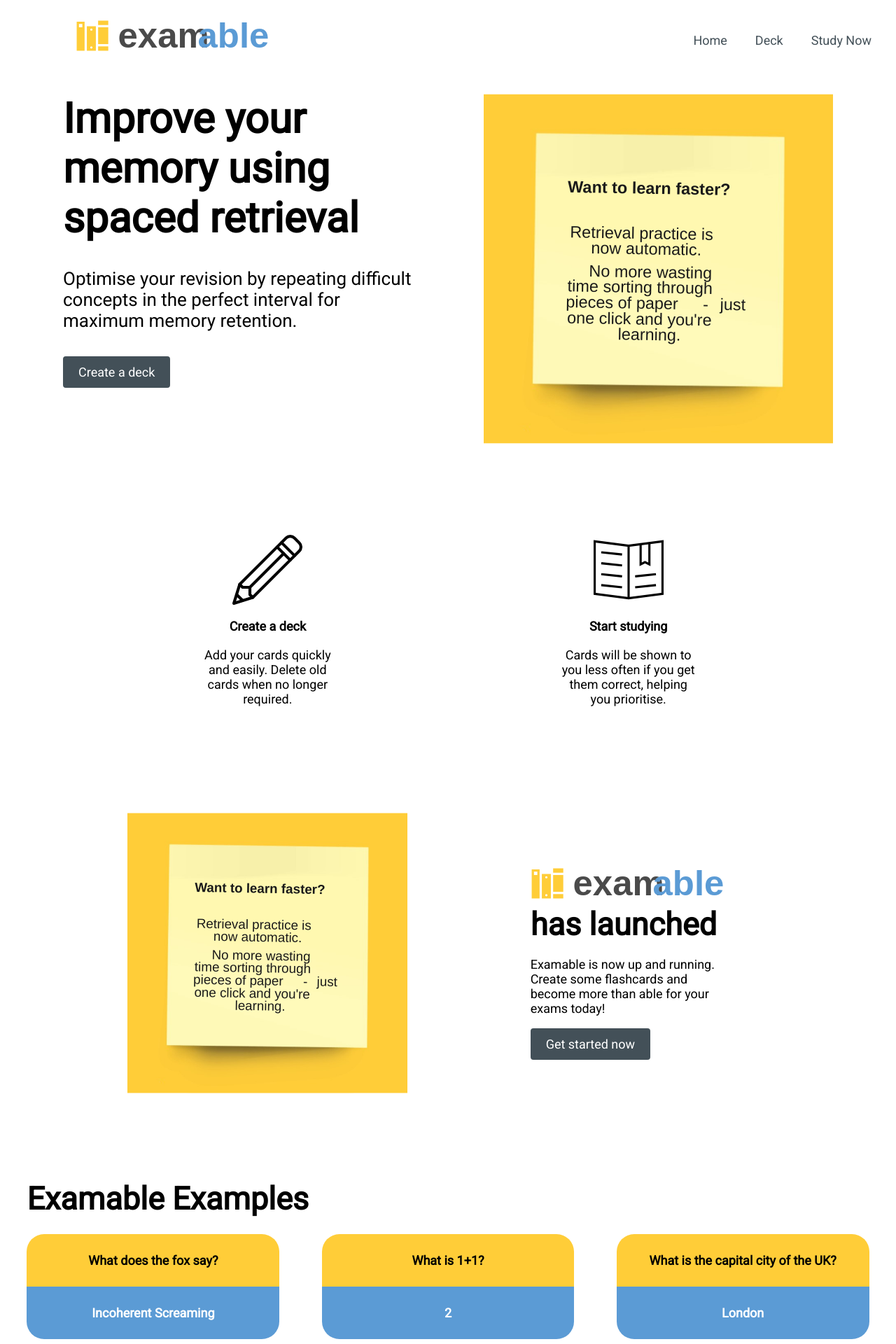
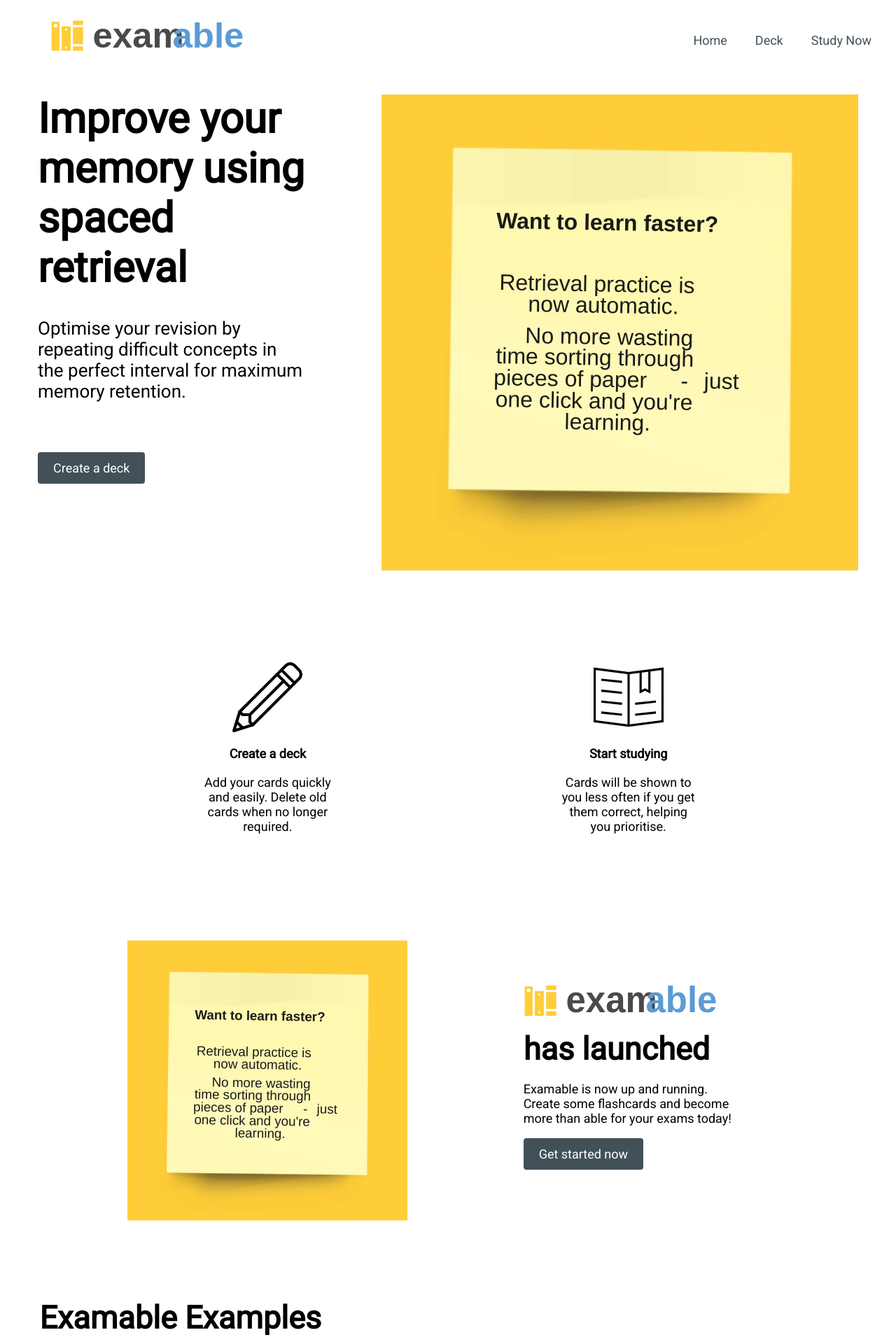
Before and after one commit to tianqibu/examable, a React (Create React App) app in the folder frontend/app/: page / in a window 1280 px wide. Shown: the top 1920 px of the page at 70% size. Built offline with nearby package versions, Linux system fonts and the light colour scheme; no server answers.

Commit message:
homepage now dynamically resizes to mobile screens and desktop

```diff
--- a/frontend/app/src/components/button.css
+++ b/frontend/app/src/components/button.css
@@ -14,6 +14,7 @@
     cursor: pointer;
     transition: transform 0.2s ease;
     padding: 4px;
+    margin: auto;
 }
 
 .btn:hover {
--- a/frontend/app/src/index.css
+++ b/frontend/app/src/index.css
@@ -23,7 +23,7 @@
 
 .logo {
   width: 300px;
-  padding-left: 6rem;
+  padding-left: 4rem;
   padding-top: 5px;
 }
 
@@ -36,7 +36,7 @@
 
 .buttonsContainer {
   display: flex;
-  align-items: space-evenly;
+  justify-content: space-evenly;
   flex-wrap: wrap;
   margin-bottom: 2px;
 }
@@ -70,25 +70,27 @@ footer {
 
 .mainArticle {
   display: flex;
-  justify-content: space-between;
+  justify-content: space-around;
   flex-wrap: wrap;
   align-items: flex-start;
 }
 
 .articleText {
   font-size: 26px;
-  padding: 2rem 0 2rem 0;
+  padding: 2rem 0 4rem 0;
 }
 
 .articleImage {
-  flex: 0 2 auto;
-  padding: 1rem 5rem 1rem 2rem;
-  height: 500px;
+  flex: 0 2 500px;
+  margin: 1rem 3rem 1rem 3rem;
+  max-width: 100%;
+  height: auto;
 }
 
 .articleBody {
-  padding: 1rem 2rem 1rem 5rem;
-  max-width: 500px;
+  flex: 1 0 auto;
+  padding: 1rem 3rem 1rem 3rem;
+  width: 300px;
 }
 
 h1 {
@@ -101,7 +103,6 @@ h1 {
   display: flex;
   flex-wrap: wrap;
   justify-content: space-evenly;
-  max-height: 400px;
   margin: 4rem;
 }
 
@@ -152,9 +153,9 @@ h1 {
 }
 
 .launchLogo {
-  margin: -40px 0;
+  margin: -30px -20px -30px 0;
   height: auto;
-  max-width: 300px;
+  max-width: 100%;
 }
 
 .launchHeading {
@@ -171,14 +172,15 @@ h1 {
 }
 
 .placeholder {
-  width: 400px;
+  max-width: 100%;
+  height: auto;
 }
 
 .textContainer {
   overflow: auto;
   float: right;
   margin: 40px;
-  padding: 20px;
+  padding: 10px;
 }
 
 /* Example Cards */
@@ -196,9 +198,12 @@ h1 {
 .exampleCard {
   border-radius: 25px;
   display: flex;
+  flex: 0 1 auto;
   flex-direction: column;
-  width: 30%;
   height: 150px;
+  min-width: 30%;
+  width: 300px;
+  margin: 1rem 0;
 }
 
 .questionHalf {
@@ -243,12 +248,13 @@ h1 {
   display: flex;
   flex-wrap: wrap;
   align-items: flex-start;
-  justify-content: space-between;
+  justify-content: space-around;
   padding-top: 2%;
 }
 
 .example-section > h2 {
   font-size: 45px;
+  margin: 0 1rem;
 }
 
 /* DECK PAGE */
```
Also changed, not shown: 2 other files (tests, documents, lock files or other folders).
